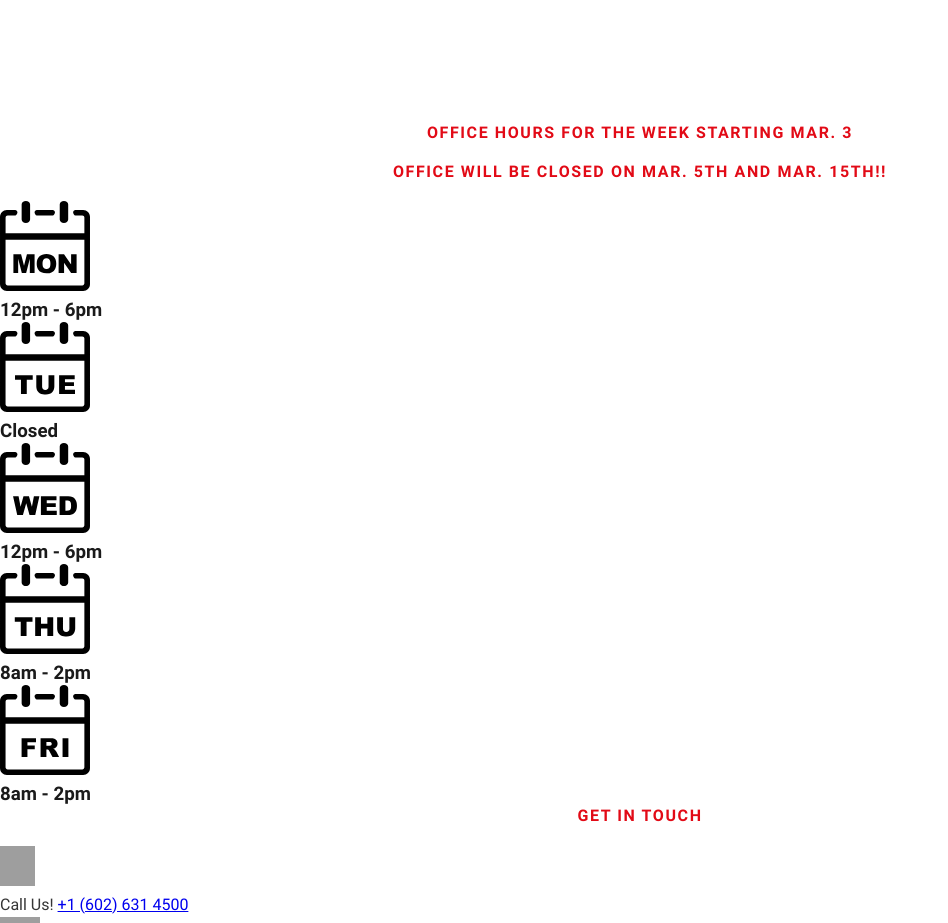
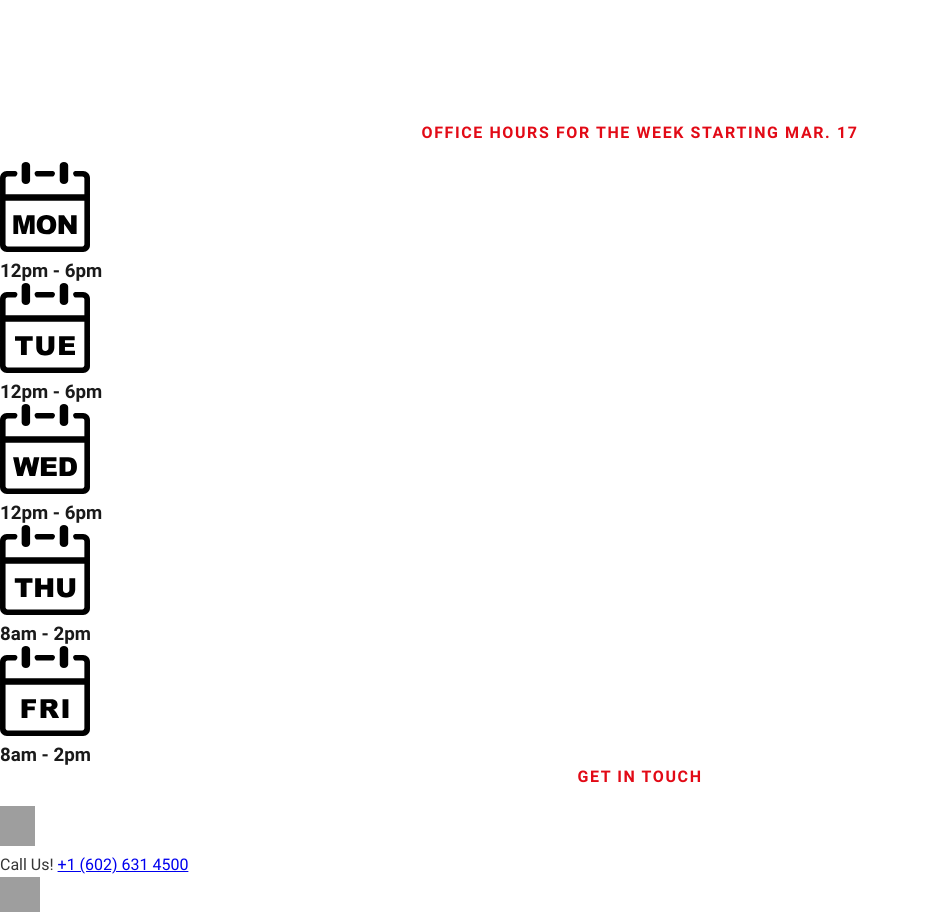
Before and after one commit to jorelhaggard/LESSTemplate, an Eleventy site: page src/index.html in a window 1280 px wide. Shown: the part 940-1863 px from the top of the page, without its empty margins (0-948 px from the left). Built offline with nearby package versions, Linux system fonts and the light colour scheme; Eleventy itself is replaced by a stand-in of ours; files that its build step writes are made by us from their sources; grey boxes are pictures that could not be loaded.

Commit message:
Update index.html

```diff
--- a/src/index.html
+++ b/src/index.html
@@ -75,8 +75,7 @@ eleventyNavigation:
 <!-- ============================================ -->
 <section id="services-468">
     <div class="cs-container">
-        <span class="cs-topper" style="text-align: center; margin-bottom: 20px; font-size: 16/16rem;">Office Hours for the Week Starting Mar. 3</span>
-        <span class="cs-topper" style="text-align: center; margin-bottom: 20px; font-size: 16/16rem;">Office will be closed on Mar. 5th and Mar. 15th!!</span>
+        <span class="cs-topper" style="text-align: center; margin-bottom: 20px; font-size: 16/16rem;">Office Hours for the Week Starting Mar. 17</span>
         <ul class="cs-card-group">
             <li class="cs-item">
                 <img class="cs-icon" aria-hidden="true" src="/assets/svgs/monday-svgrepo-com.svg" loading="lazy" decoding="async" alt="icon" width="90" height="90">
@@ -84,7 +83,7 @@ eleventyNavigation:
             </li>
             <li class="cs-item">
                 <img class="cs-icon" aria-hidden="true" src="/assets/svgs/tuesday-svgrepo-com.svg" loading="lazy" decoding="async" alt="icon" width="90" height="90">
-                <h3 class="cs-h3">Closed</h3>
+                <h3 class="cs-h3">12pm - 6pm</h3>
             </li>
             <li class="cs-item">
                 <img class="cs-icon" aria-hidden="true" src="/assets/svgs/wednesday-svgrepo-com.svg" loading="lazy" decoding="async" alt="icon" width="90" height="90">
```
